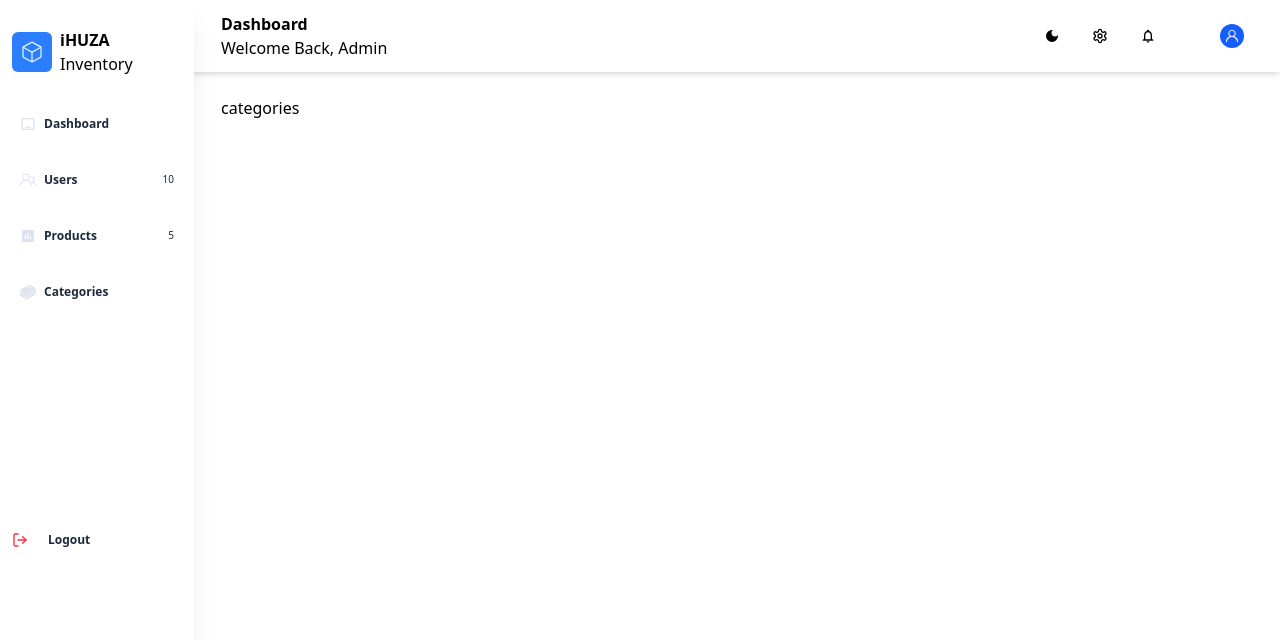
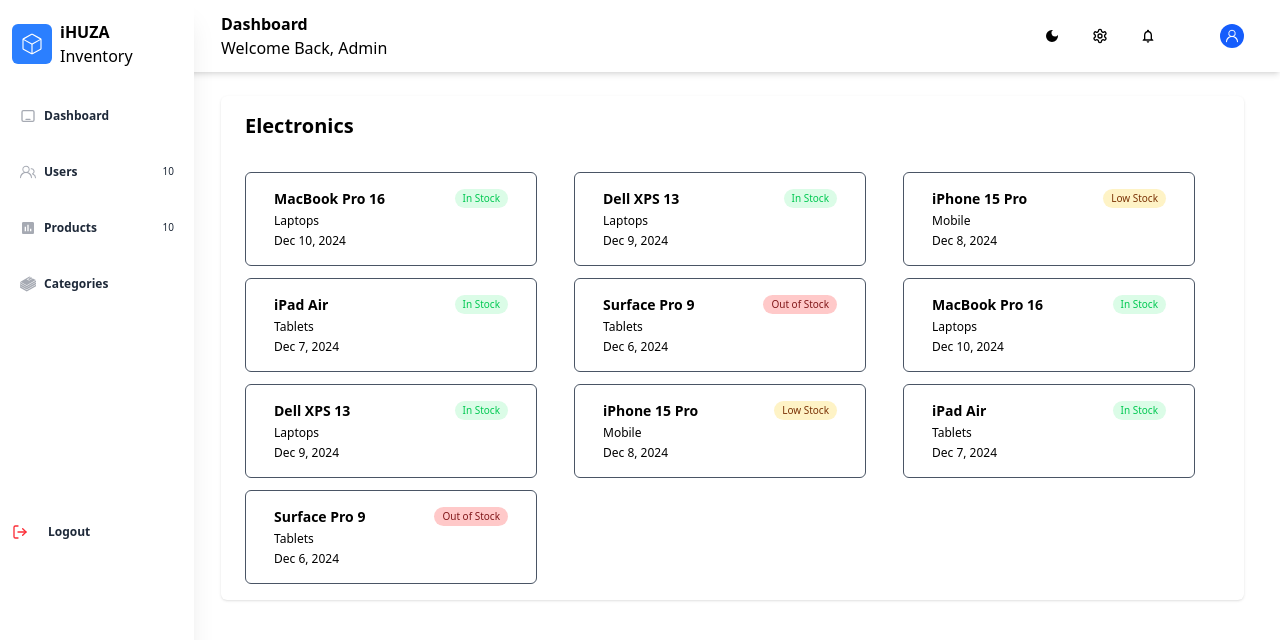
Before and after one commit to kubwimanav/beck-end, a React (Vite) app in the folder dashboard/: page /dashboard/categories in a window 1280 px wide. Shown: the top 640 px of the page. Built offline with nearby package versions, Linux system fonts and the light colour scheme.

Commit message:
loginpage

```diff
--- a/dashboard/src/components/Categories.jsx
+++ b/dashboard/src/components/Categories.jsx
@@ -1,11 +1,36 @@
 import React from 'react'
+import { useProducts } from '../hooks/useProducts'
+import CardText from './CardText';
+import Products from './Products';
+import { useTheme } from '../hooks/theme';
 
 function Categories() {
+  const { products } = useProducts();
+  const useproducts = products.slice(0, 6);
+  const use = useProducts;
+  const { theme } = useTheme();
+
+
   return (
-    <div>
-      <p>categories</p>
+    <div
+      className={`flex flex-col gap-4 shadow-sm rounded-md px-6 py-4 ${
+        theme === "light" ? "bg-white" : "bg-[#1e293b] border-1 border-gray-600"
+      }`}
+    >
+      <p className=" font-bold text-xl pb-4">Electronics</p>
+      <div className=" grid gap-3 items-center md:grid-cols-2 lg:grid-cols-3">
+        {products.map((item) => (
+          <CardText
+            title={item.title}
+            date={item.date}
+            description={item.describtion}
+            button={item.button}
+            className={item.buttonClass}
+          />
+        ))}
+      </div>
     </div>
-  )
+  );
 }
 
 export default Categories
--- a/dashboard/src/components/DashHome.jsx
+++ b/dashboard/src/components/DashHome.jsx
@@ -23,78 +23,7 @@ function DashHome() {
 
 
 
-  const tabledate = [
-    {
-      name: "John Smith",
-      email: "john.smith@ihuza.com",
-      role: "Admin",
-      status: "Active",
-      time: "2 hours ago",
-    },
-    {
-      name: "Sarah Johnson",
-      email: "sarah.j@ihuza.com",
-      role: "Manager",
-      status: "Active",
-      time: "2 hours ago",
-    },
-    {
-      name: "Michael Brown",
-      email: "m.brown@ihuza.com",
-      role: "Staff",
-      status: "Active",
-      time: "1 day ago",
-    },
-    {
-      name: "Emily Davis",
-      email: "emily.d@ihuza.com",
-      role: "Staff",
-      status: "InActive",
-      time: "3 days ago",
-    },
-    {
-      name: "David Wilson",
-      email: "d.wilson@ihuza.com",
-      role: "Staff",
-      status: "Active",
-      time: "6 hours ago",
-    },
-    {
-      name: "Lisa Anderson",
-      email: "lisa.a@ihuza.com",
-      role: "Manager",
-      status: "Active",
-      time: "30 min ago",
-    },
-    {
-      name: "Robert Taylor",
-      email: "r.taylor@ihuza.com",
-      role: "Staff",
-      status: "Active",
-      time: "2 days ago",
-    },
-    {
-      name: "Jennifer Miller",
-      email: "j.miller@ihuza.com",
-      role: "Staff",
-      status: "Active",
-      time: "4 hours ago",
-    },
-    {
-      name: "Christopher Lee",
-      email: "c.lee@ihuza.com",
-      role: "Admin",
-      status: "Active",
-      time: "1 hour ago",
-    },
-    {
-      name: "Amanda White",
-      email: "a.white@ihuza.com",
-      role: "Staff",
-      status: "InActive",
-      time: "1 week ago",
-    },
-  ];
+  const tabledate = users;
     const roleColors = {
       Admin: " bg-purple-100 text-purple-600",
       Manager: "bg-blue-100 text-blue-800",
@@ -128,48 +57,7 @@ function DashHome() {
     },
   ];
 
-  const cardtext = [
-    {
-      title: "MacBook Pro 16",
-      date: "Dec 10, 2024 ",
-      describtion: "Laptops",
-      button: "In Stock",
-      buttonClass:
-        "bg-green-100 h-fit px-2 py-[2px] text-[10px] rounded-2xl text-green-500",
-    },
-    {
-      title: "Dell XPS 13",
-      date: "Dec 9, 2024",
-      describtion: "Laptops",
-      button: "In Stock",
-      buttonClass:
-        "bg-green-100 h-fit px-2 py-[2px] text-[10px] rounded-2xl text-green-500",
-    },
-    {
-      title: "iPhone 15 Pro ",
-      date: "Dec 8, 2024",
-      describtion: "Mobile",
-      button: "Low Stock",
-      buttonClass:
-        "bg-amber-100 text-amber-900 h-fit px-2 py-[2px] text-[10px] rounded-2xl",
-    },
-    {
-      title: "iPad Air ",
-      date: "Dec 7, 2024",
-      describtion: "Tablets",
-      button: "In Stock ",
-      buttonClass:
-        "bg-green-100 h-fit px-2 py-[2px] text-[10px] rounded-2xl text-green-500",
-    },
-    {
-      title: "Surface Pro 9",
-      date: "Dec 6, 2024",
-      describtion: "Tablets",
-      button: "Out of Stock",
-      buttonClass:
-        "bg-red-200 text-red-900 h-fit px-2 py-[2px] text-[10px] rounded-2xl text-green-500",
-    },
-  ];
+  const useproducts =products.slice(0, 5)
 
   return (
     <div className=" flex flex-col gap-10">
@@ -208,7 +96,7 @@ function DashHome() {
       >
         <p className=" font-bold text-xl pb-4">Recent Added Products</p>
         <div className=" grid gap-3 items-center md:grid-cols-2 lg:grid-cols-3">
-          {cardtext.map((item) => (
+          {useproducts.map((item) => (
             <CardText
               title={item.title}
               date={item.date}
--- a/dashboard/src/components/Sidebar.jsx
+++ b/dashboard/src/components/Sidebar.jsx
@@ -64,7 +64,7 @@ const handlelogout = () => {
 
   return (
     <div
-      className={` h-screen hidden w-fit px-12 pt-7 shadow-xl sm:flex sm:px-3 sm:flex-col  md:flex md:flex-col lg:px-3 gap-6 fixed  ${
+      className={` h-screen hidden w-fit px-12 pt-5 shadow-xl sm:flex sm:px-3 sm:flex-col  md:flex md:flex-col lg:px-3 gap-6 fixed  ${
         theme === "light"
           ? "bg-white "
           : "bg-[#1e293b] text-white border-gray-700 border-1 "
@@ -81,7 +81,7 @@ const handlelogout = () => {
       </div>
       {sidebarItems.map((item) => (
         <div className={`flex flex-row  gap-2 items-center hover:bg-blue-200 py-2 px-2 rounded-md ${item.butt}`}>
-          <div className=" text-[#DEE2EE]">{item.icon}</div>
+          <div className=" text-[#a6aab3]">{item.icon}</div>
 
           <Link to={`${item.path}`}
             className={`flex flex-row w-[130px] justify-between  items-center  font-bold text-xs  sm:w-[100px] lg:w-[130px] ${
@@ -119,7 +119,7 @@ const handlelogout = () => {
       <div className=" flex gap-5 mt-50 " onClick={handlelogout}>
         <LuLogOut className="text-red-500" />
         <Link
-          className={`font-bold text-xs ${
+          className={`font-bold text-xs hover:text-red-500 ${
             theme === "light" ? "text-gray-800" : "text-white"
           }`}
         >
--- a/dashboard/src/context/ProductsContext.jsx
+++ b/dashboard/src/context/ProductsContext.jsx
@@ -2,6 +2,47 @@ import React, { createContext } from "react";
 
 // Sample product data
   const products = [
+    {
+      title: "MacBook Pro 16",
+      date: "Dec 10, 2024 ",
+      describtion: "Laptops",
+      button: "In Stock",
+      buttonClass:
+        "bg-green-100 h-fit px-2 py-[2px] text-[10px] rounded-2xl text-green-500",
+    },
+    {
+      title: "Dell XPS 13",
+      date: "Dec 9, 2024",
+      describtion: "Laptops",
+      button: "In Stock",
+      buttonClass:
+        "bg-green-100 h-fit px-2 py-[2px] text-[10px] rounded-2xl text-green-500",
+    },
+    {
+      title: "iPhone 15 Pro ",
+      date: "Dec 8, 2024",
+      describtion: "Mobile",
+      button: "Low Stock",
+      buttonClass:
+        "bg-amber-100 text-amber-900 h-fit px-2 py-[2px] text-[10px] rounded-2xl",
+    },
+    {
+      title: "iPad Air ",
+      date: "Dec 7, 2024",
+      describtion: "Tablets",
+      button: "In Stock ",
+      buttonClass:
+        "bg-green-100 h-fit px-2 py-[2px] text-[10px] rounded-2xl text-green-500",
+    },
+    {
+      title: "Surface Pro 9",
+      date: "Dec 6, 2024",
+      describtion: "Tablets",
+      button: "Out of Stock",
+      buttonClass:
+        "bg-red-200 text-red-900 h-fit px-2 py-[2px] text-[10px] rounded-2xl text-green-500",
+    },
+
     {
       title: "MacBook Pro 16",
       date: "Dec 10, 2024 ",
```
